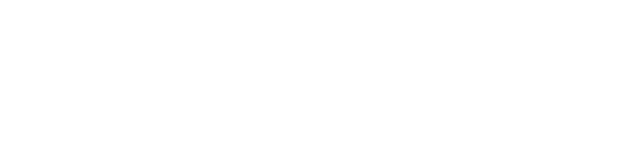
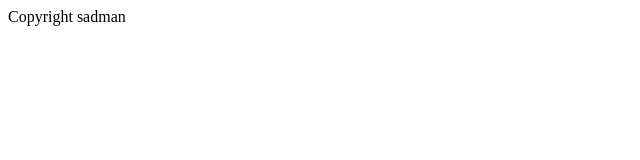
Before and after one commit to sadmanpieal/git-workflow, a plain HTML site: page index.html in a window 1280 px wide. Shown: the whole page, without its empty margins (0-640 px from the left). Drawn offline with Linux system fonts and the light colour scheme.

Commit message:
hotfix  added in main branch

```diff
--- a/index.html
+++ b/index.html
@@ -6,6 +6,7 @@
     <title>git workflow</title>
 </head>
 <body>
+    <footer> Copyright sadman </footer>
 
 </body>
 </html>
```
